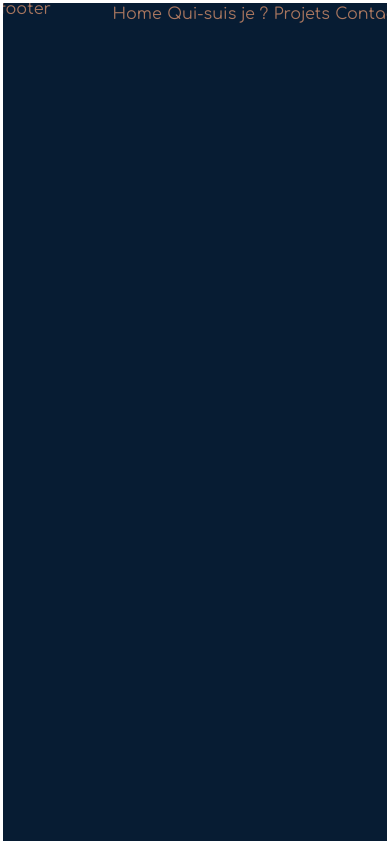
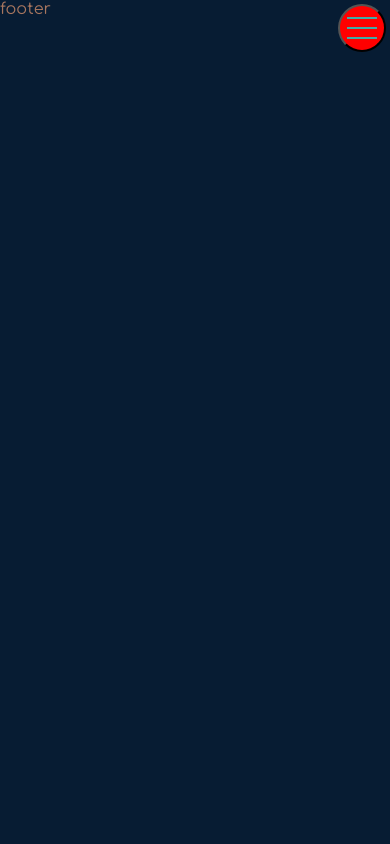
Before and after one commit to rayhearth/portfolio_jemma, a React (Vite) app: page / in a window 390 px wide. Built offline with nearby package versions, Linux system fonts and the light colour scheme.

Commit message:
create burger menu and his state

```diff
--- /dev/null
+++ b/src/assets/sass/components/button.scss
@@ -0,0 +1,44 @@
+.burger{
+  display: none;
+}
+
+
+@media screen and (max-width: 960px){
+
+  .burger{
+    cursor: pointer;
+    display: block;
+    position: fixed;
+    top: 0.25rem;
+    right: 0.25rem;
+    border-radius: 50%;
+    width: 3rem;
+    height: 3rem;
+    background-color: red;
+    span{
+      position: absolute;
+      width: 1.875rem;
+      height: 2px;
+      top: 50%;
+      left: 50%;
+      background-color: #3faba8;
+			transform: translate(-50%, -50%);
+			transition: all 0.3s ease-in-out;
+      &::after, &::before {
+        content: "";
+        position: absolute;
+        display: block;
+        width: 1.875rem;
+        height: 2px;
+        background-color: #3faba8;
+        // transition: all 0.3s ease-in-out;
+      }
+      &::before{
+        top: -0.625rem;
+      }
+      &::after{
+        top: 0.625rem;
+      }
+    }
+  }
+}
--- a/src/assets/sass/layout/_header.scss
+++ b/src/assets/sass/layout/_header.scss
@@ -1,60 +1,63 @@
 header {
 	display: flex;
 	justify-content: flex-end;
-    .site-border{
-        position: fixed;
-        z-index: 500;
-        transition: transform 1200ms cubic-bezier(0.77, 0, 0.18, 1);
-        inset: 0;
-        width: 100%;
-        height: 100%;
-        border: 0.24rem solid white;
-        pointer-events: none;
-        overflow: hidden;
-        &::before{
-            transform: rotate(-90deg);
-            top: -0.03rem;
-            left: -0.03rem;
-        }
-    }
 }
 nav {
-    display: block;
-    position: absolute;
-    right: 0;
-    top: 0;
-    height: 0.54rem;
-    width: min-content;
-    white-space: nowrap;
-    border-radius: 0 0 0 0.36rem;
-    padding-top: 0.1rem;
+    position: fixed;
+	width: 100%;
+	height: 80px;
+	top: 0;
+	background-color: #111;
+	display: flex;
+	justify-content: space-between;
+	align-items: center;
 	ul {
 		display: flex;
 		justify-content: space-between;
-        gap: 2%;
-        padding: 0 0.1rem 0.4rem 0;
-        &::before{
-            content: "";
-            display: block;
-            position: absolute;
-            width: 0.3rem;
-            height: 0.3rem;
-            background-position: 50%;
-            background-repeat: no-repeat;
-            background-size: contain;
-        }
-
-		// &::before {
-		// 	content: "";
-		// 	top: 0;
-		// 	left: 0;
-        //     height: 100%;
-		// 	position: absolute;
-		// 	background-color: white;
-		// 	border-top-right-radius: 1.25rem;
-		// 	height: 2.5rem;
-		// 	width: 1.25rem;
-		// 	box-shadow: 0 -1.25rem 0 0 #071C33;
-		// }
+		align-items: center;
+		li {
+			display: block;
+            cursor: pointer;
+			font-size: 20px;
+			text-align: center;
+			color: white;
+			transition: all 0.5s;
+			&:hover {
+				transform: translateY(-3px);
+			}
+		}
 	}
 }
+
+@media screen and (max-width: 960px){
+    nav{
+        height: 100vh;
+		background-color: rgba(17, 17, 17, 0.9);
+		transform: translateY(-100%);
+		transition: all 0.3s ease-in-out;
+		&.is-open {
+			transform: translateY(0);
+		}
+		.logo {
+			display: block;
+		}
+		ul {
+			display: flex;
+			align-items: center;
+			flex-direction: column;
+			justify-content: space-evenly;
+			height: 100%;
+			li {
+				display: block;
+				width: 100%;
+				a {
+					margin: 5px 0;
+					font-size: 24px;
+				}
+			}
+		}
+    }
+    .is-open{
+        transform: translateY(100%);
+    }
+}
--- a/src/assets/sass/main.scss
+++ b/src/assets/sass/main.scss
@@ -4,6 +4,8 @@
 @import "./layout/_header";
 @import "./layout/footer";
 
+@import "./components/button.scss";
+
 @import "./pages/error";
 @import "./pages/home";
 @import "./pages/about";
--- a/src/assets/sass/pages/home.scss
+++ b/src/assets/sass/pages/home.scss
@@ -1,5 +1,4 @@
 .home {
-    position: relative;
     height: 100vh;
     .stars {
         height: 100%;
--- a/src/components/layout/Header.jsx
+++ b/src/components/layout/Header.jsx
@@ -1,21 +1,32 @@
-import React from 'react';
+import React, { useState } from "react";
 
-import { useNavigate } from 'react-router-dom';
+import { useNavigate } from "react-router-dom";
 
 const Header = () => {
+	const [isOpen, setIsOpen] = useState(false);
 
-    let navigate = useNavigate()
-    const home = () => { navigate('/home') }
-    const about = () => { navigate('/about') }
-    const projets = () => { navigate('/projets') }
-    const contact = () => { navigate('/contact') }
+	const handleIsOpen = () => {
+		setIsOpen(!isOpen);
+	};
+
+	let navigate = useNavigate();
+	const home = () => {
+		navigate("/home");
+	};
+	const about = () => {
+		navigate("/about");
+	};
+	const projets = () => {
+		navigate("/projets");
+	};
+	const contact = () => {
+		navigate("/contact");
+	};
 
 	return (
-        <header className='header main'>
-            <div className="site-border">
-
-            <nav className="main-nav">
-                <ul className='linkContent'>
+		<header className="header main">
+			<nav className={`nav ${isOpen ? "is-open" : "close-nav"}`} id="nav">
+				<ul className="linkContent">
 					<li className="main-nav-item" onClick={home}>
 						Home
 					</li>
@@ -28,11 +39,12 @@ const Header = () => {
 					<li className="main-nav-item" onClick={contact}>
 						Contact
 					</li>
+				</ul>
+			</nav>
 
-                </ul>
-
-            </nav>
-            </div>
+			<button className="burger" onClick={handleIsOpen}>
+				<span></span>
+			</button>
 		</header>
 	);
 };
```
Lines whose indentation alone changed are shown as unchanged.
